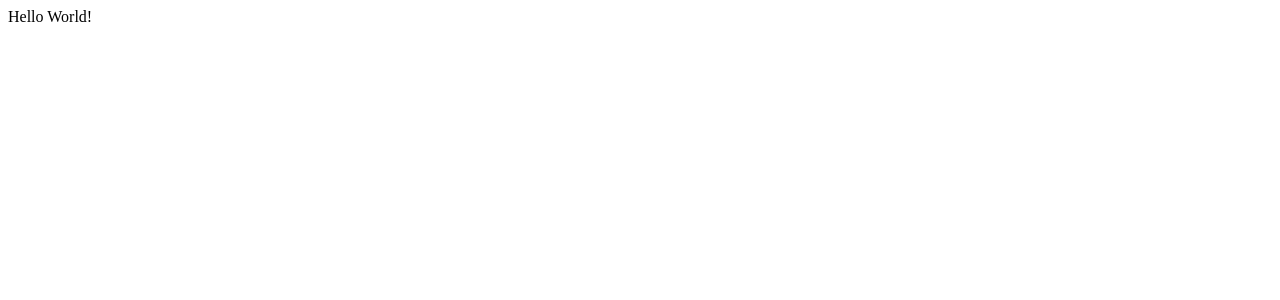
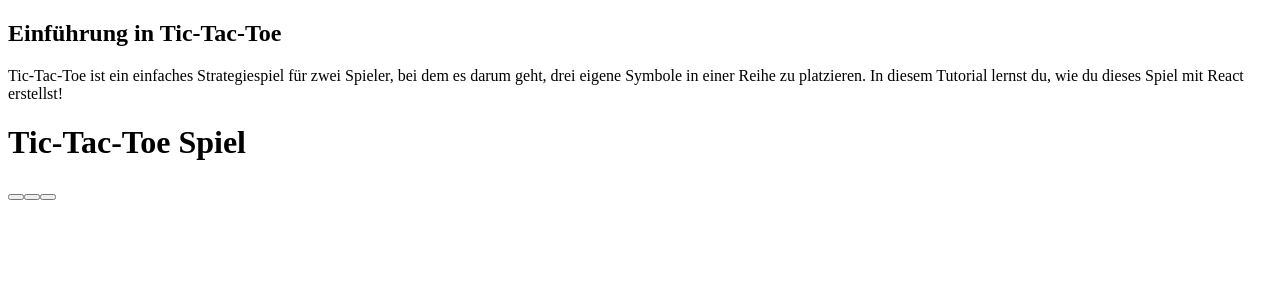
Before and after one commit to sfrnqdr/react-tutorial, a React (Vite) app: page / in a window 1280 px wide. Shown: the top 300 px of the page. Built offline with nearby package versions, Linux system fonts and the light colour scheme.

Commit message:
solution: step-2-functional-components

```diff
--- a/src/components/App/App.css
+++ b/src/components/App/App.css
@@ -3,42 +3,6 @@
   margin: 0 auto;
   padding: 2rem;
   text-align: center;
-}
-
-.logo {
-  height: 6em;
-  padding: 1.5em;
-  will-change: filter;
-  transition: filter 300ms;
-}
-.logo:hover {
-  filter: drop-shadow(0 0 2em #646cffaa);
-}
-.logo.react:hover {
-  filter: drop-shadow(0 0 2em #61dafbaa);
-}
-
-@keyframes logo-spin {
-  from {
-    transform: rotate(0deg);
-  }
-  to {
-    transform: rotate(360deg);
-  }
-}
-
-@media (prefers-reduced-motion: no-preference) {
-  a:nth-of-type(2) .logo {
-    animation: logo-spin infinite 20s linear;
-  }
-}
-
-.card {
-  padding: 2em;
-}
-
-.read-the-docs {
-  color: #888;
 }
 
 .board-row {
@@ -48,24 +12,7 @@
 .square {
   width: 60px;
   height: 60px;
-  background-color: #fff;
-  border: 1px solid #999;
+  margin: 5px;
   font-size: 24px;
-  font-weight: bold;
   text-align: center;
-  line-height: 60px;
 }
-
-.game {
-  display: flex;
-  flex-direction: column;
-  align-items: center;
-}
-
-.game h1 {
-  margin-bottom: 20px;
-}
-
-.timer {
-  margin-top: 10px;
-}
--- a/src/components/App/App.tsx
+++ b/src/components/App/App.tsx
@@ -1,8 +1,14 @@
-// App.js
-import React from "react";
+import GameIntroduction from "../GameIntroduction/GameIntroduction";
+import Board from "../Board/Board";
 
 const App = () => {
-  return <div>Hello World!</div>;
+  return (
+    <div>
+      <GameIntroduction />
+      <h1>Tic-Tac-Toe Spiel</h1>
+      <Board />
+    </div>
+  );
 };
 
 export default App;
--- /dev/null
+++ b/src/components/Board/Board.tsx
@@ -0,0 +1,13 @@
+import Square from "../Square/Square";
+
+const Board = () => {
+  return (
+    <div className="board-row">
+      <Square />
+      <Square />
+      <Square />
+    </div>
+  );
+};
+
+export default Board;
--- /dev/null
+++ b/src/components/GameIntroduction/GameIntroduction.tsx
@@ -0,0 +1,14 @@
+const GameIntroduction = () => {
+  return (
+    <div>
+      <h2>Einführung in Tic-Tac-Toe</h2>
+      <p>
+        Tic-Tac-Toe ist ein einfaches Strategiespiel für zwei Spieler, bei dem
+        es darum geht, drei eigene Symbole in einer Reihe zu platzieren. In
+        diesem Tutorial lernst du, wie du dieses Spiel mit React erstellst!
+      </p>
+    </div>
+  );
+};
+
+export default GameIntroduction;
--- /dev/null
+++ b/src/components/Square/Square.tsx
@@ -0,0 +1,7 @@
+import React from "react";
+
+const Square = () => {
+  return <button className="square">{/* Inhalt folgt später */}</button>;
+};
+
+export default Square;
```
Also changed, not shown: 2 other files (tests, documents, lock files or other folders).
